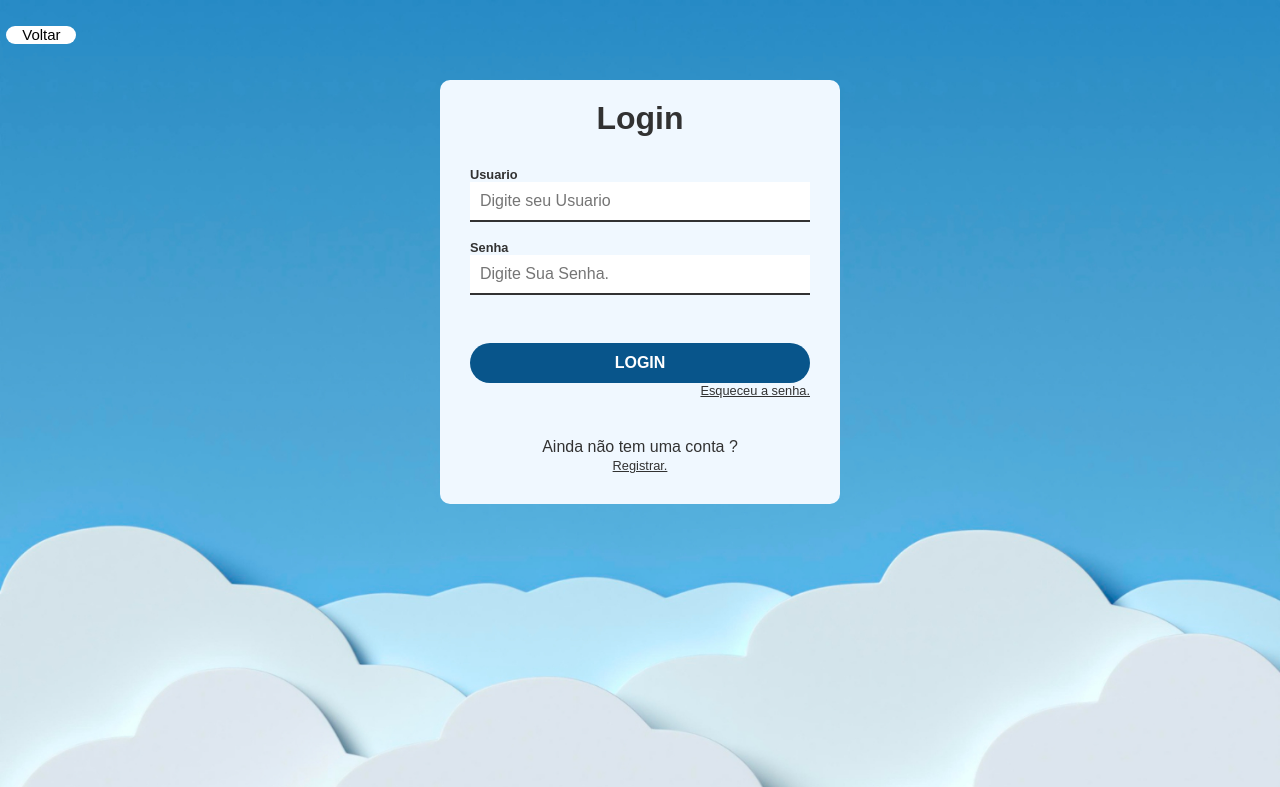
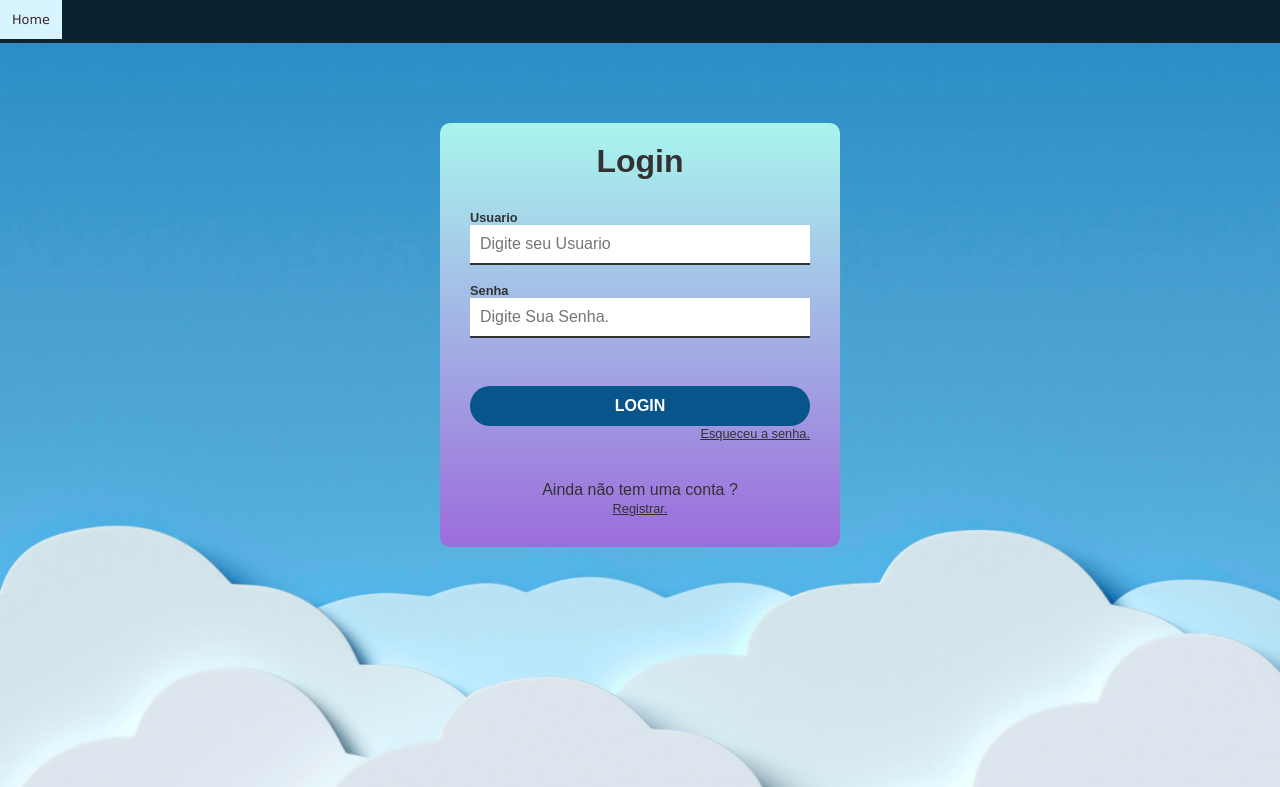
Before and after one commit to gutoPaz371/tcc, a PHP site: page /user/login.php in a window 1280 px wide. Shown: the top 787 px of the page. Run offline with PHP 8.4, Linux system fonts and the light colour scheme.

Commit message:
Adição de degradê a tela "Login.php" - Daniel Hughes Araújo

```diff
--- a/css/Login_User.css
+++ b/css/Login_User.css
@@ -32,7 +32,6 @@ a:hover {
 /*container login*/
 
 #contL {
-    background-color: aliceblue;
     width: 400px;
     margin-left: auto;
     margin-right: auto;
@@ -40,6 +39,9 @@ a:hover {
     margin-top: 10vh;
     border-radius: 10px;
     text-align: center;
+    background: -webkit-gradient(linear, left top, left bottom, from(#a9f5ee), to(#9c6cdb));
+    background: -moz-linear-gradient(top, #8b3636, #000000);
+    filter: progid: DXImageTransform.Microsoft.Gradient(GradientType=0, StartColorStr='#CCCCCC', EndColorStr='#000000');
 }
 
 
--- a/user/login.php
+++ b/user/login.php
@@ -19,8 +19,17 @@
 	<link rel="shortcut icon" href="../img/ico_favicon.png">
 	<link rel="stylesheet" type="text/css" href="../css/login_admin.css">
 	<link rel="stylesheet" type="text/css" href="../css/Login_User.css">
+	<link rel="stylesheet" type="text/css" href="../css/Produtos.css">
 </head>
 <body>
+<!-- inicio menu -->
+<nav id="menu-1">
+        <ul>
+            <li><a href="/tcc/index.php">Home</a></li>
+        </ul>
+</nav>
+<!--  final menu -->
+
 
 <script>
 
```
Also changed, not shown: css/edit_conta.css (+17 -2 lines).
